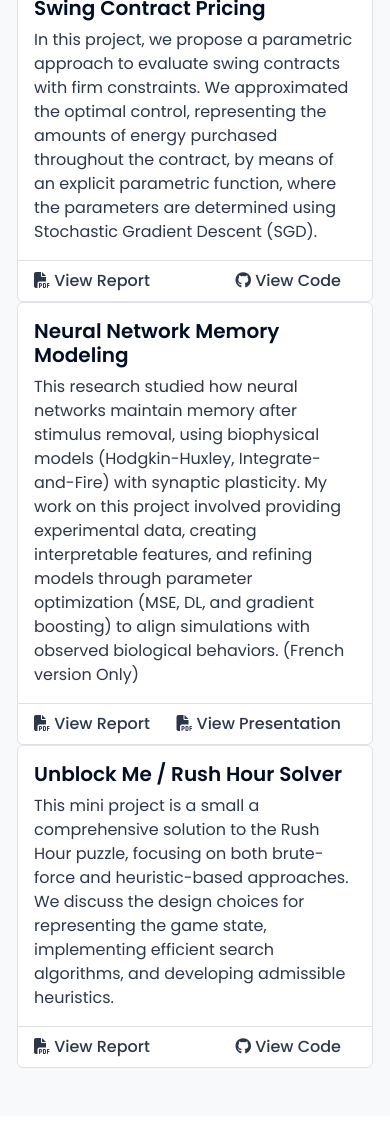
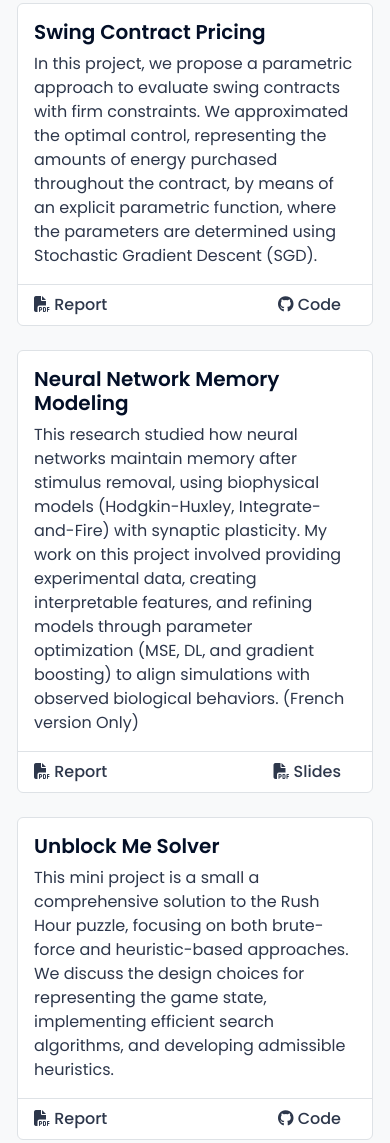
Before and after one commit to TNANI-Mohamed/TNANI-Mohamed.github.io, a plain HTML site: page index.html in a window 390 px wide. Shown: the part 5142-6285 px from the top of the page. Drawn offline with nearby package versions, Linux system fonts and the light colour scheme.

Commit message:
Update index.html

```diff
--- a/index.html
+++ b/index.html
@@ -283,12 +283,12 @@
     <div class="container">
       <h2 class="title">Projects Portfolio</h2>
       <div class="row g-4">
-        <div class="col-md-6 col-lg-4">
-          <div class="card project-card text-dark wow fadeInUp">
+
+        <!-- Project 1 -->
+        <div class="col-12 col-md-6 col-lg-3">
+          <div class="card project-card text-dark">
             <div class="card-body common-title">
-              <h4 class="card-title text-highlight">
-                Rare Event Simulation in Order Books
-              </h4>
+              <h4 class="card-title text-highlight">Rare Event Simulation in Order Books</h4>
               <p class="card-text text-light-color">
                 In this project, we focused on applying and testing existing methods—such as adaptive multilevel
                 splitting (AMS) and importance sampling to estimate the probabilities of rare but meaningful
@@ -298,57 +298,53 @@
               </p>
             </div>
             <div class="card-footer d-flex justify-content-between">
-              <a href="assets/files/modal_rapport_eng.pdf" target="_blank"><i class="fas fa-file-pdf"></i>View Report</a>
+              <a href="assets/files/modal_rapport_eng.pdf" target="_blank"><i class="fas fa-file-pdf"></i> Report</a>
             </div>
           </div>
         </div>
-         </div>
-        <div class="col-md-6 col-lg-4">
-          <div class="card project-card text-dark wow fadeInUp" data-wow-delay="0.1s">
+
+        <!-- Project 2 -->
+        <div class="col-12 col-md-6 col-lg-3">
+          <div class="card project-card text-dark">
             <div class="card-body common-title">
-              <h4 class="card-title text-highlight">
-                Swing Contract Pricing
-              </h4>
+              <h4 class="card-title text-highlight">Swing Contract Pricing</h4>
               <p class="card-text text-light-color">
               In this project, we propose a parametric approach to evaluate swing contracts with firm
               constraints. We approximated the optimal control, representing the amounts of energy
               purchased throughout the contract, by means of an explicit parametric function, where the
-              parameters are determined using Stochastic Gradient Descent (SGD).
-              </p>
+              parameters are determined using Stochastic Gradient Descent (SGD).</p>
             </div>
             <div class="card-footer d-flex justify-content-between">
-              <a href="assets/files/swing_pricing_report.pdf" target="_blank"><i class="fas fa-file-pdf"></i> View Report</a>
-              <a href="https://github.com/TNANI-Mohamed/Swing_Pricing" target="_blank"><i
-                  class="fab fa-github"></i> View Code</a>
+              <a href="assets/files/swing_pricing_report.pdf" target="_blank"><i class="fas fa-file-pdf"></i> Report</a>
+              <a href="https://github.com/TNANI-Mohamed/Swing_Pricing" target="_blank"><i class="fab fa-github"></i> Code</a>
             </div>
           </div>
         </div>
-        <div class="col-md-6 col-lg-4">
-          <div class="card project-card text-dark wow fadeInUp" data-wow-delay="0.1s">
+
+        <!-- Project 3 -->
+        <div class="col-12 col-md-6 col-lg-3">
+          <div class="card project-card text-dark">
             <div class="card-body common-title">
-              <h4 class="card-title text-highlight">
-                Neural Network Memory Modeling
-              </h4>
+              <h4 class="card-title text-highlight">Neural Network Memory Modeling</h4>
               <p class="card-text text-light-color">
               This research studied how neural networks maintain memory after stimulus removal,
               using biophysical models (Hodgkin-Huxley, Integrate-and-Fire) with synaptic plasticity.
               My work on this project involved providing experimental data, creating interpretable
               features, and refining models through parameter optimization (MSE, DL, and gradient
-              boosting) to align simulations with observed biological behaviors. (French version Only)
-              </p>
+              boosting) to align simulations with observed biological behaviors. (French version Only)</p>
             </div>
             <div class="card-footer d-flex justify-content-between">
-              <a href="assets/files/soutenance_psc.pdf" target="_blank"><i class="fas fa-file-pdf"></i> View Report</a>
-              <a href="assets/files/Avancées_PSC (1).pdf" target="_blank"><i class="fas fa-file-pdf"></i> View Presentation</a>
+              <a href="assets/files/soutenance_psc.pdf" target="_blank"><i class="fas fa-file-pdf"></i> Report</a>
+              <a href="assets/files/Avancées_PSC (1).pdf" target="_blank"><i class="fas fa-file-pdf"></i> Slides</a>
             </div>
           </div>
         </div>
-        <div class="col-md-6 col-lg-4">
-          <div class="card project-card text-dark wow fadeInUp" data-wow-delay="0.2s">
+
+        <!-- Project 4 -->
+        <div class="col-12 col-md-6 col-lg-3">
+          <div class="card project-card text-dark">
             <div class="card-body common-title">
-              <h4 class="card-title text-highlight">
-                Unblock Me / Rush Hour Solver
-              </h4>
+              <h4 class="card-title text-highlight">Unblock Me Solver</h4>
               <p class="card-text text-light-color">
                 This mini project is a small a comprehensive solution to the Rush Hour puzzle, focusing
                 on both brute-force and heuristic-based approaches. We discuss the design choices
@@ -357,13 +353,13 @@
               </p>
             </div>
             <div class="card-footer d-flex justify-content-between">
-              <a href="assets/files/unblockme_report.pdf" target="_blank"><i class="fas fa-file-pdf"></i> View Report</a>
-              <a href="https://github.com/TNANI-Mohamed/Unblock-me-Project" target="_blank"><i
-                  class="fab fa-github"></i> View Code</a>
+              <a href="assets/files/unblockme_report.pdf" target="_blank"><i class="fas fa-file-pdf"></i> Report</a>
+              <a href="https://github.com/TNANI-Mohamed/Unblock-me-Project" target="_blank"><i class="fab fa-github"></i> Code</a>
             </div>
           </div>
         </div>
-      </div>
+
+      </div><!-- /.row -->
     </div>
   </section>
 
```
Lines whose indentation alone changed are shown as unchanged.
